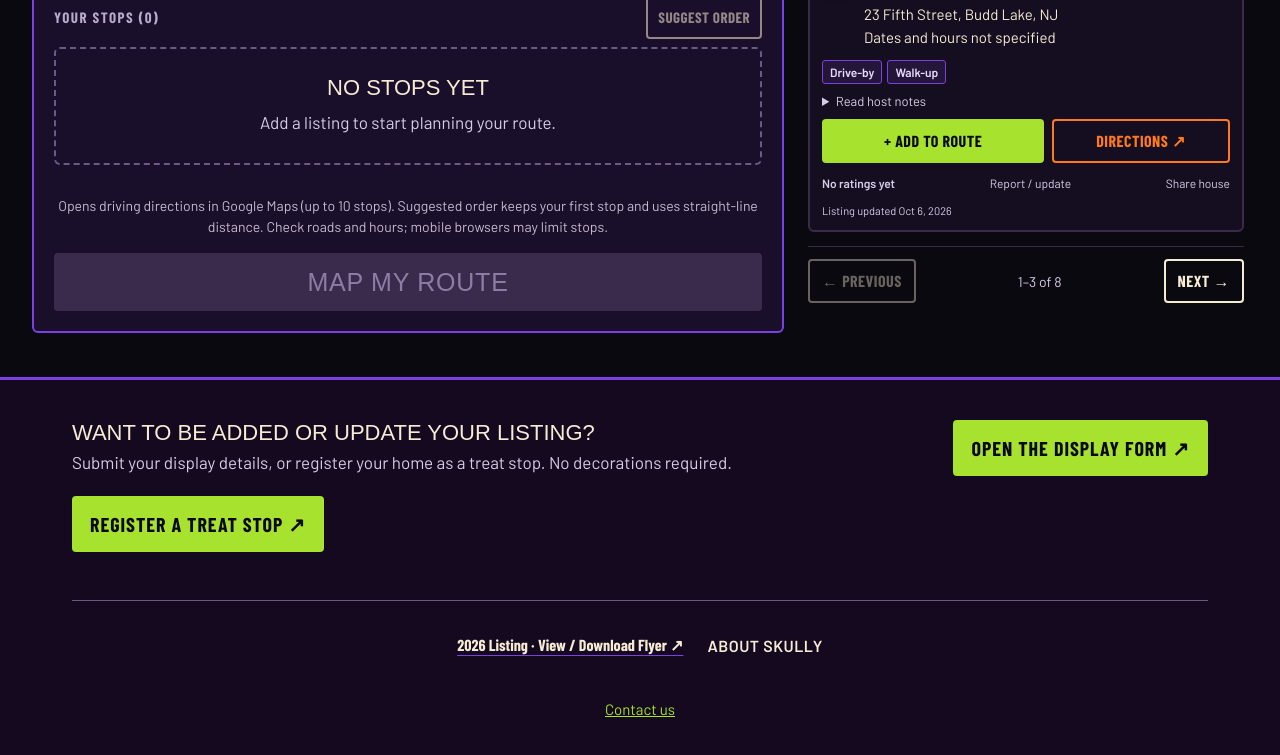
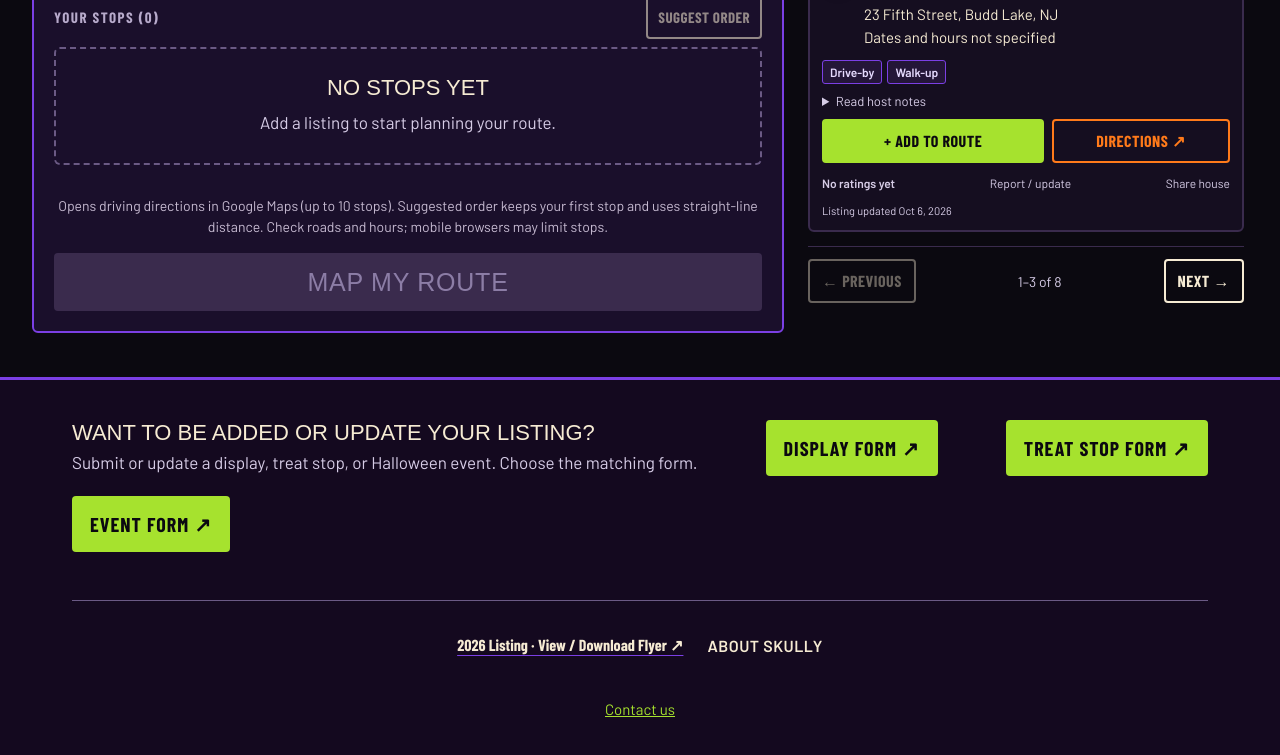
Before and after one commit to minervamadams-spec/hauntfinder, a plain HTML site: page index.html in a window 1280 px wide. Shown: the part 1049-1804 px from the top of the page. Drawn offline with nearby package versions, Linux system fonts and the light colour scheme; no server answers; a web font is replaced by a local one.

Commit message:
Offer three labeled signup forms and remove single-form header CTA

```diff
--- a/index.html
+++ b/index.html
@@ -20,7 +20,7 @@
   <div class="hf-header__row">
     <h1 class="hf-header__title"><img class="hf-header__sign" src="assets/header-full.png" alt="Hauntfinder: Mount Olive &amp; Surrounding Area Halloween Guide 2026"></h1>
     <div class="hf-header__copy"><p class="hf-lede">Find local displays, treat stops, and Halloween events. Check visiting details and plan your route.</p>
-    <div class="hf-header__actions"><a class="btn btn--cta" href="https://forms.gle/msXn5jNgMF3Aet3N9" target="_blank" rel="noopener">Add/Update a Listing</a><button class="btn btn--outline" id="shareBtn" type="button">Share this site</button></div></div>
+    <div class="hf-header__actions"><button class="btn btn--outline" id="shareBtn" type="button">Share this site</button></div></div>
   </div>
 </header>
 <section class="filterbar" aria-label="Find a display"><div class="filters" id="filters" aria-label="Filter displays"></div><div id="countLine" class="count-line" aria-live="polite"></div><span class="filter-hint" aria-hidden="true">›</span></section>
@@ -43,10 +43,11 @@
   <div class="shell footer-inner">
     <div>
       <h2>Want to be added or update your listing?</h2>
-      <p>Submit your display details, or register your home as a treat stop. No decorations required.</p>
+      <p>Submit or update a display, treat stop, or Halloween event. Choose the matching form.</p>
     </div>
-    <a class="btn btn--form" href="https://forms.gle/msXn5jNgMF3Aet3N9" target="_blank" rel="noopener">Open the Display Form ↗</a>
-    <a class="btn btn--form" href="https://forms.gle/DTuKs27nSUWVbyf1A" target="_blank" rel="noopener">Register a Treat Stop ↗</a>
+    <a class="btn btn--form" href="https://forms.gle/msXn5jNgMF3Aet3N9" target="_blank" rel="noopener">Display Form ↗</a>
+    <a class="btn btn--form" href="https://forms.gle/DTuKs27nSUWVbyf1A" target="_blank" rel="noopener">Treat Stop Form ↗</a>
+    <a class="btn btn--form" href="https://forms.gle/bKfYM7u135mcWKfT8" target="_blank" rel="noopener">Event Form ↗</a>
   </div>
   <div class="shell community-links">
     <a class="listing-download" href="assets/hauntfinder-2026-listings.pdf" target="_blank" rel="noopener">2026 Listing · View / Download Flyer ↗</a>
```
